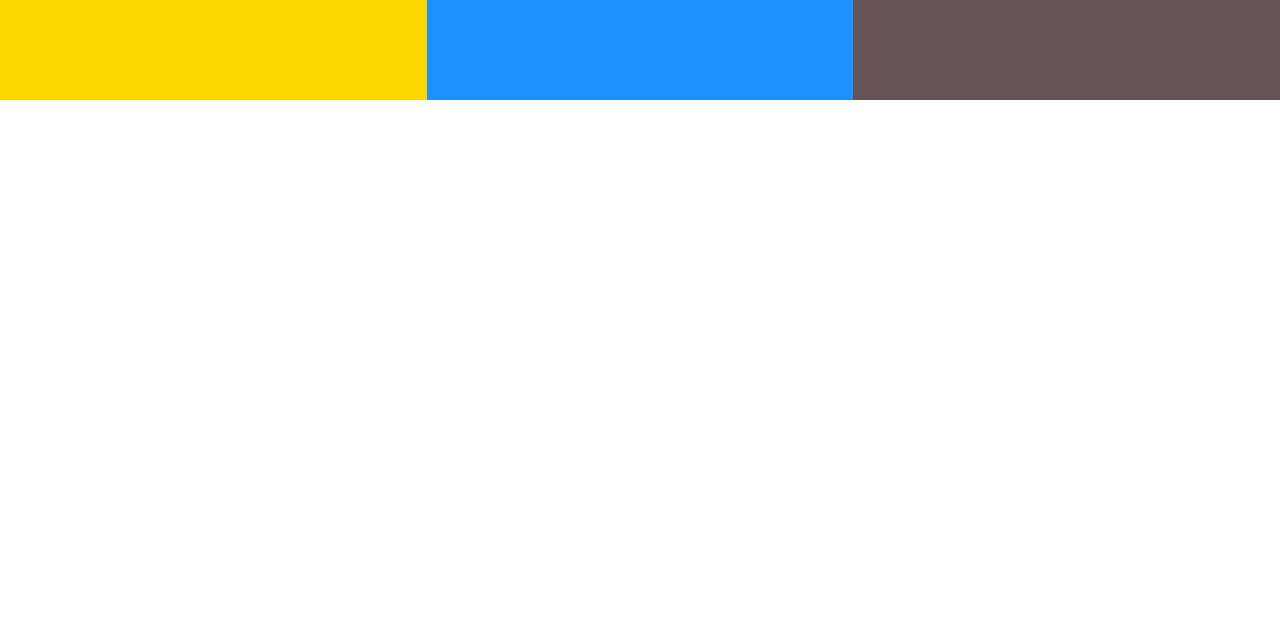
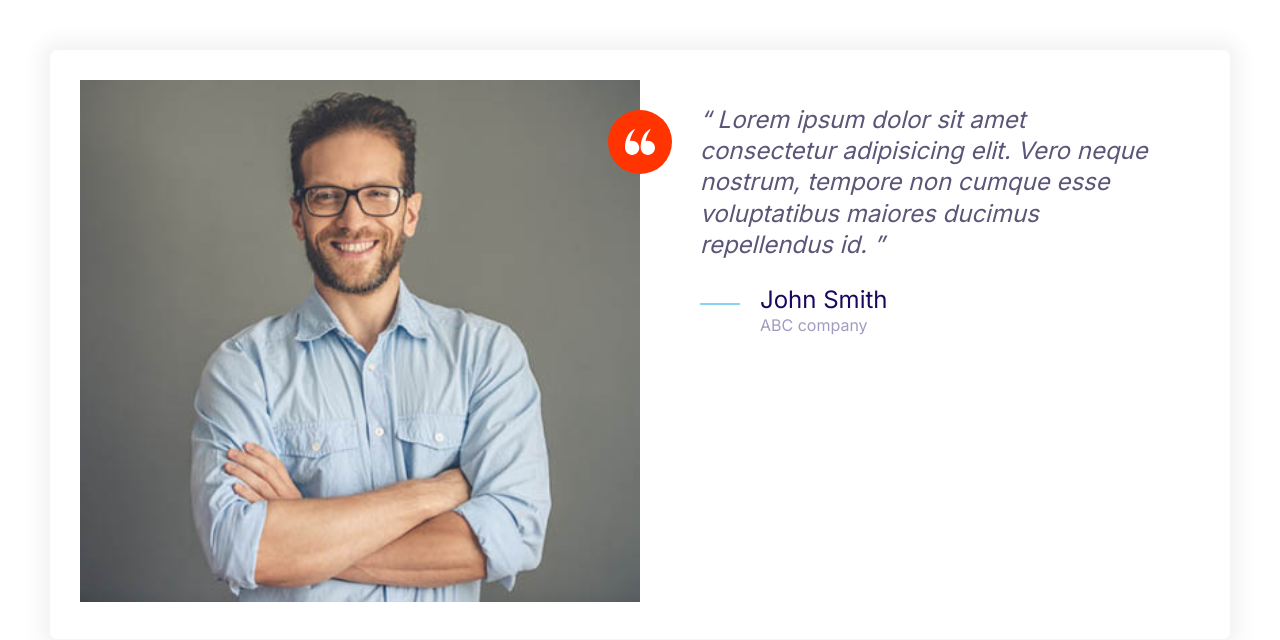
Before and after one commit to rawanwehbe/Cloud-services-website, a plain HTML site: page index.html in a window 1280 px wide. Drawn offline with Linux system fonts and the light colour scheme.

Commit message:
testimonial

```diff
--- a/css/style.css
+++ b/css/style.css
@@ -133,8 +133,15 @@
     width: 40px;
     height: 40px;
 }
+.icon--small{
+  width: 30px;
+  height: 30px;
+}
 .icon--primary{
     fill: var(--color-primary);
+}
+.icon--white{
+    fill: #fff;
 }
 .icon-container{
 background: #f3f9fa;
@@ -144,6 +151,9 @@
 display: inline-flex;
 justify-content: center;
 align-items: center;
+}
+.icon-container--accent{
+    background: var(--color-accent);
 }
 /*Buttons*/
 .btn{
@@ -362,3 +372,28 @@
         grid-template-columns:repeat(3,1fr);
     }
     }
+
+/*testimonial*/
+.testimonial{
+    padding: 3rem;
+}
+.testimonial__image{
+position: relative;
+}
+.testimonial__image>img{
+    width: 100%;
+}
+.testimonial__image>.icon-container{
+    position: absolute;
+    top: 3rem;
+    right: -32px;
+}
+@media screen and (min-width:768px){
+.testimonial .quote,
+.testimonial .quote__author{
+    font-size: 2.4rem;
+}
+.testimonial .quote{
+    margin-left: 6rem;
+}
+}
--- a/index.html
+++ b/index.html
@@ -14,11 +14,38 @@
     <link rel="stylesheet" href="css/normalize.css" />
     <link rel="stylesheet" href="css/style.css" />
   </head>
-  <body>
-    <div class="grid grid--1x3">
-      <div style="height: 100px; background: gold"></div>
-      <div style="height: 100px; background: dodgerblue"></div>
-      <div style="height: 100px; background: rgb(101, 83, 87)"></div>
+  <body style="padding: 5rem">
+    <div class="card testimonial">
+      <div class="grid grid--1x2">
+        <div class="testimonial__image">
+          <img src="images/testimonial.jpg" alt="A happy smiling costumer" />
+          <span class="icon-container icon-container--accent">
+            <svg class="icon icon--white icon--small">
+              <use xlink:href="images/sprite.svg#quotes"></use>
+            </svg>
+          </span>
+        </div>
+        <blockquote class="quote">
+          <p class="quote__text">
+            Lorem ipsum dolor sit amet consectetur adipisicing elit. Vero neque
+            nostrum, tempore non cumque esse voluptatibus maiores ducimus
+            repellendus id.
+          </p>
+          <footer>
+            <div class="media">
+              <div class="media__image">
+                <svg class="icon icon--primary quote__line">
+                  <use xlink:href="images/sprite.svg#line"></use>
+                </svg>
+              </div>
+              <div class="media__body">
+                <h3 class="media__title quote__author">John Smith</h3>
+                <p class="quote__organization">ABC company</p>
+              </div>
+            </div>
+          </footer>
+        </blockquote>
+      </div>
     </div>
   </body>
 </html>
```
Also changed, not shown: components/testimonial.html (added, +32 -0 lines), images/testimonial.jpg (added).
